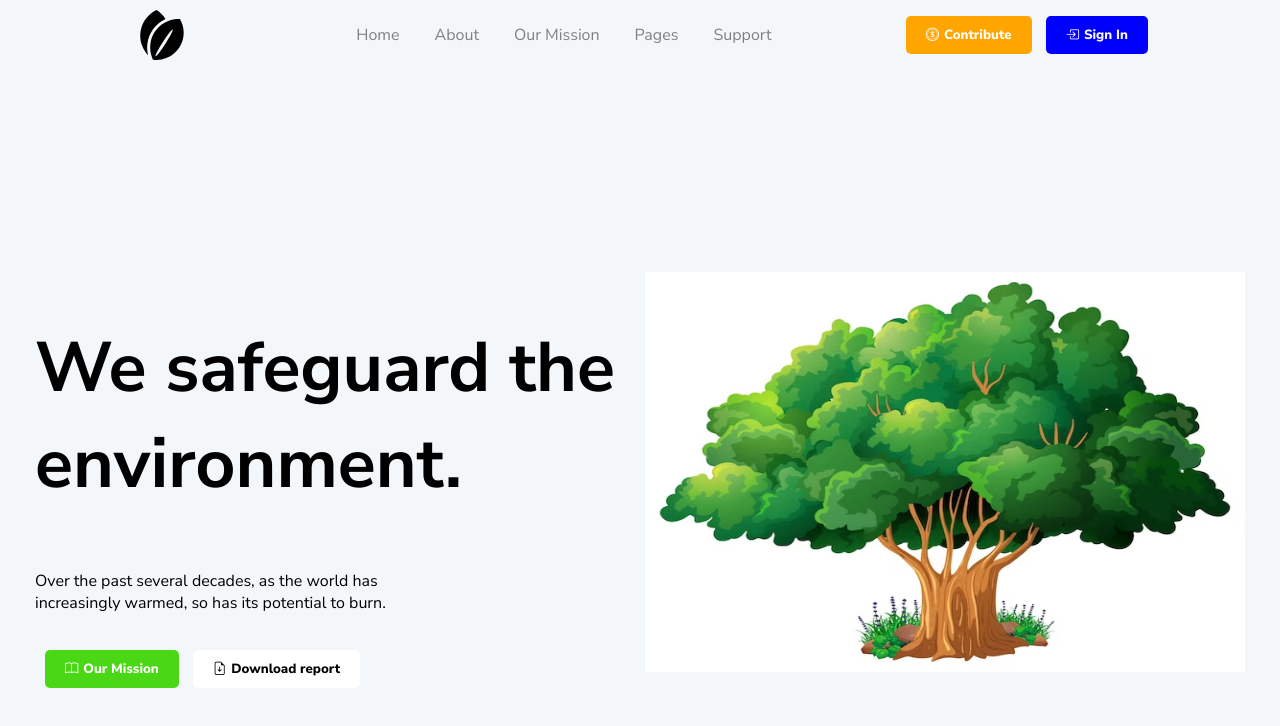
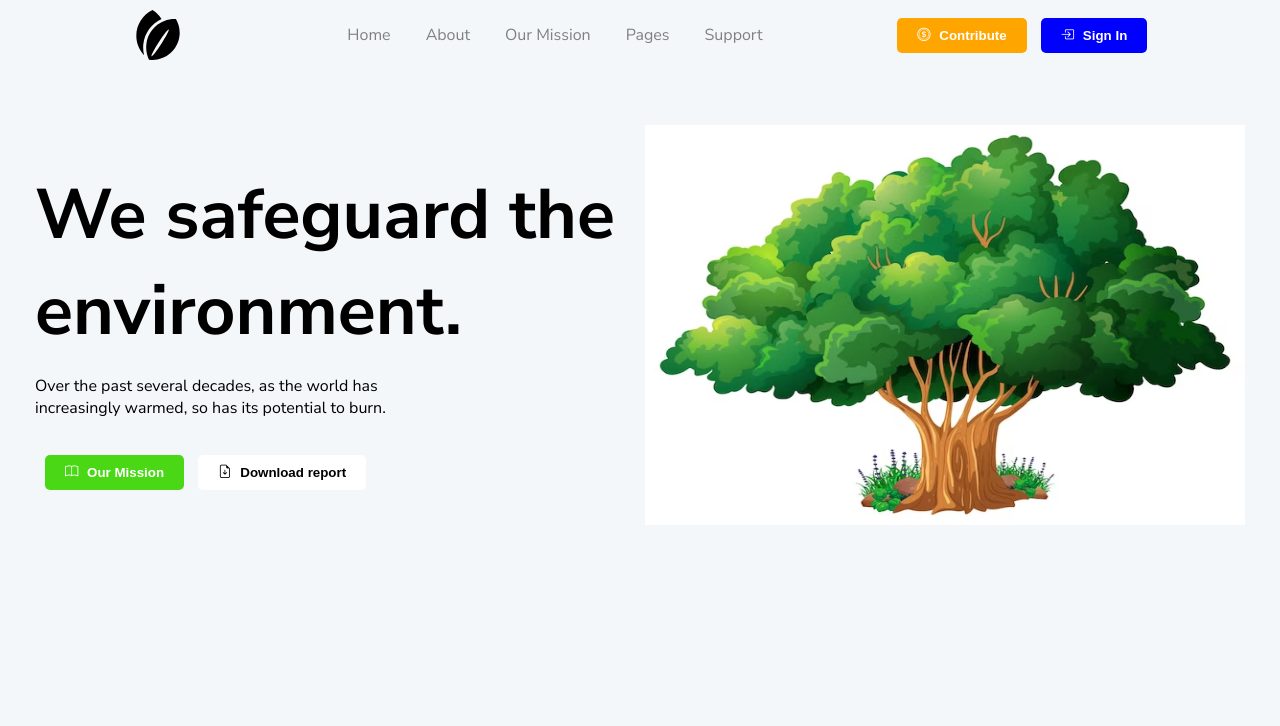
Before and after one commit to rampoe/students, a plain HTML site: page ali/Feb 23, 2024/hw/index.html in a window 1280 px wide. Drawn offline with nearby package versions, Linux system fonts and the light colour scheme.

Commit message:
correct hw

```diff
--- a/ali/Feb 23, 2024/hw/assets/css/style.css
+++ b/ali/Feb 23, 2024/hw/assets/css/style.css
@@ -1,13 +1,14 @@
 @charset "utf-8";
 
 *,
-::before,
-::after {
-  font-family: "Nunito Sans", sans-serif;
+*::before,
+*::after {
+  box-sizing: border-box;
 }
 
 body {
-  background-color: #f3f7fa
+  font-family: "Nunito Sans", sans-serif;
+  background-color: #f3f7fa;
 }
 
 header {
@@ -28,14 +29,14 @@ ul {
 }
 
 li:hover {
-  color: rgb(24, 227, 24);
+  color: rgb(13, 172, 13);
   cursor: pointer;
 }
 
 header button {
   border: none;
   border-radius: 5px;
-  margin-left: 10px;
+  margin-inline-start: 10px;
   padding: 10px 20px;
   font-weight: 800;
 }
@@ -52,7 +53,7 @@ header button {
 
 .first-button i,
 .second-button i {
-  margin-right: 5px;
+  margin-inline-end: 5px;
 }
 
 .second-button {
@@ -70,20 +71,21 @@ header button {
   justify-content: center;
   align-items: center;
   gap: 30px;
-  margin-top: 200px;
+  margin-top: 5%;
 }
 
 .first-main h2 {
   font-size: 70px;
+  margin-block: 0;
 }
 
 .main button {
   border: none;
   border-radius: 5px;
-  margin-left: 10px;
+  margin-inline-start: 10px;
   padding: 10px 20px;
   font-weight: 800;
-  margin-top: 20px;
+  margin-block-start: 20px;
 }
 
 .third-button {
@@ -98,7 +100,7 @@ header button {
 
 .third-button i,
 .fourth-button i {
-  margin-right: 5px;
+  margin-inline-end: 5px;
 }
 
 .fourth-button {
--- a/ali/Feb 23, 2024/hw/index.html
+++ b/ali/Feb 23, 2024/hw/index.html
@@ -1,33 +1,37 @@
 <!DOCTYPE html>
 <html lang="en" dir="ltr">
-
   <head>
-
-  <meta http-equiv="X-UA-Compatible" content="ie=edge">
-  <meta http-equiv="Content-Type" content="text/html;charset=UTF-8">
-  <meta name="viewport" content="width=device-width, initial-scale=1.0">
+    <meta http-equiv="X-UA-Compatible" content="ie=edge" />
+    <meta http-equiv="Content-Type" content="text/html; charset=UTF-8" />
+    <meta name="viewport" content="width=device-width, initial-scale=1.0" />
 
     <title>Feb 23, 2024</title>
 
-  <meta name="author" content="Ali Ogshukov">
-  <meta name="keywords" content="">
-  <meta name="description" content="">
+    <meta name="author" content="Ali Ogshukov" />
+    <meta name="keywords" content="" />
+    <meta name="description" content="" />
 
-
-  <link rel="preconnect" href="https://fonts.googleapis.com">
-  <link rel="preconnect" href="https://fonts.gstatic.com" crossorigin>
+    <link rel="preconnect" href="https://fonts.googleapis.com" />
+    <link rel="preconnect" href="https://fonts.gstatic.com" crossorigin />
     <link
       href="https://fonts.googleapis.com/css2?family=Nunito+Sans:ital,opsz,wght@0,6..12,200..1000;1,6..12,200..1000&display=swap"
-    rel="stylesheet">
-  <link rel="stylesheet"
-    href="https://cdn.jsdelivr.net/npm/bootstrap-icons@1.11.3/font/bootstrap-icons.min.css">
-  <link type="text/css" rel="stylesheet" href="assets/css/style.css">
-
+      rel="stylesheet"
+    />
+    <link
+      rel="stylesheet"
+      href="https://cdn.jsdelivr.net/npm/bootstrap-icons@1.11.3/font/bootstrap-icons.min.css"
+    />
+    <link type="text/css" rel="stylesheet" href="assets/css/style.css" />
   </head>
 
   <body>
     <header>
-    <img src="assets/img/leaf-svgrepo-com.svg" alt="logo" height="50" width="60">
+      <img
+        src="assets/img/leaf-svgrepo-com.svg"
+        alt="logo"
+        height="50"
+        width="50"
+      />
       <a class="header-ul" href="#">
         <ul>
           <li>Home</li>
@@ -38,25 +42,37 @@
         </ul>
       </a>
       <div>
-      <a href="#"><button class="first-button"><i class="bi bi-coin"></i>Contribute</button></a>
-      <button class="second-button"><i class="bi bi-box-arrow-in-right"></i>Sign In</button>
+        <a href="#">
+          <button class="first-button">
+            <i class="bi bi-coin"></i> Contribute
+          </button>
+        </a>
+        <button class="second-button">
+          <i class="bi bi-box-arrow-in-right"></i> Sign In
+        </button>
       </div>
     </header>
 
     <div class="main">
       <div class="first-main">
-      <h2>We safeguard the <br> environment.</h2>
-      <p>Over the past several decades, as the world has <br> increasingly warmed, so has its
-        potential to burn.</p>
-      <button class="third-button"><i class="bi bi-book"></i>Our Mission</button>
-      <button class="fourth-button"><i class="bi bi-file-earmark-arrow-down"></i>Download
-        report</button>
+        <h2>
+          We safeguard the <br />
+          environment.
+        </h2>
+        <p>
+          Over the past several decades, as the world has <br />
+          increasingly warmed, so has its potential to burn.
+        </p>
+        <button class="third-button">
+          <i class="bi bi-book"></i> Our Mission
+        </button>
+        <button class="fourth-button">
+          <i class="bi bi-file-earmark-arrow-down"></i> Download report
+        </button>
       </div>
-    <div class="second-main">
-      <img src="assets/img/tree.avif" alt="image" height="400" width="600">
+      <div>
+        <img src="assets/img/tree.avif" alt="image" height="400" width="600" />
       </div>
     </div>
-
   </body>
-
 </html>
```
Lines whose indentation alone changed are shown as unchanged.
